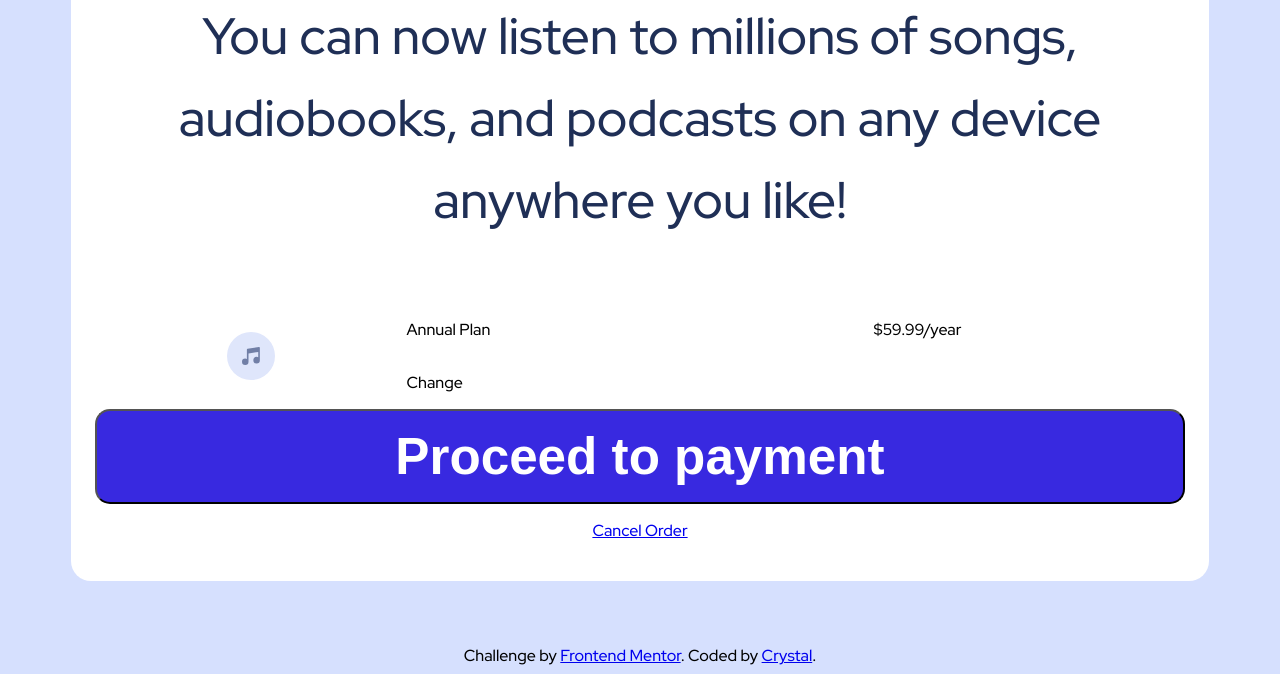
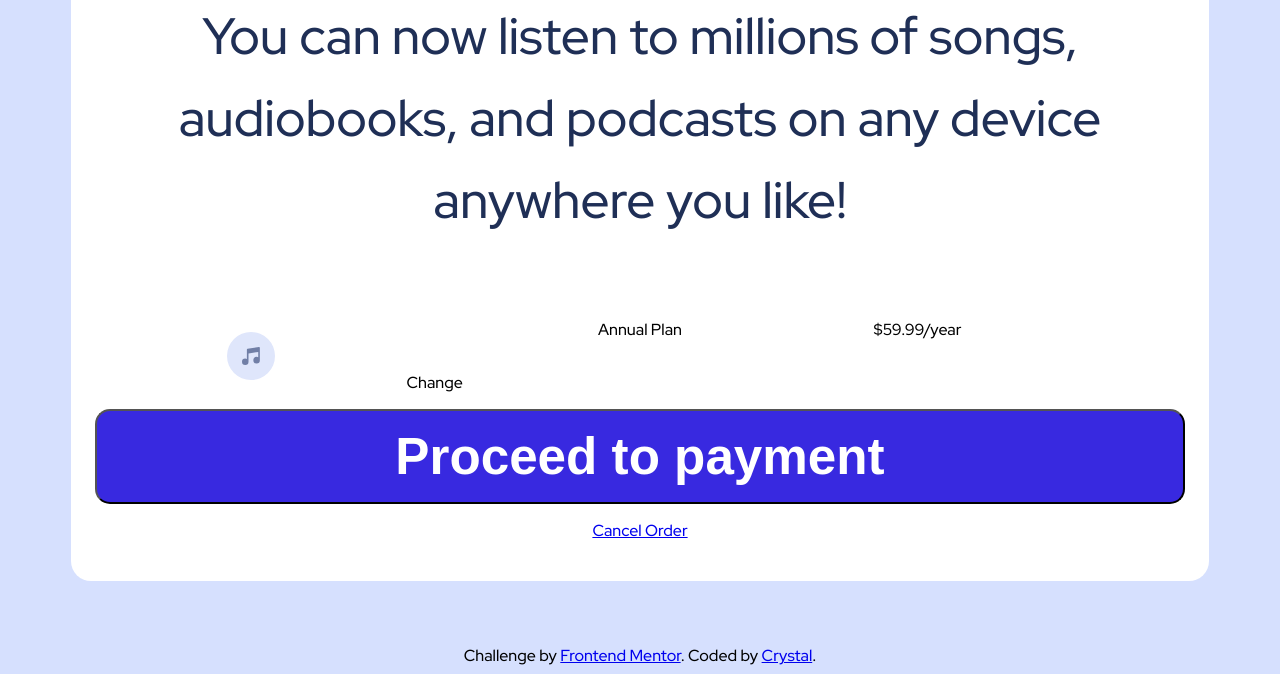
Before and after one commit to crwainstock/fe-mentor-order-summary, a plain HTML site: page index.html in a window 1280 px wide. Shown: the part 777-1451 px from the top of the page. Drawn offline with Linux system fonts and the light colour scheme.

Commit message:
grid-item-2 row and column styling

```diff
--- a/styles.css
+++ b/styles.css
@@ -59,6 +59,11 @@ body {
   grid-row: 1 / 3;
   place-self: center;
 }
+.grid-item-2 {
+  grid-column: 2 / 3;
+  grid-row: 1;
+  place-self: center;
+}
 
 .call-to-action {
   text-align: center;
```
